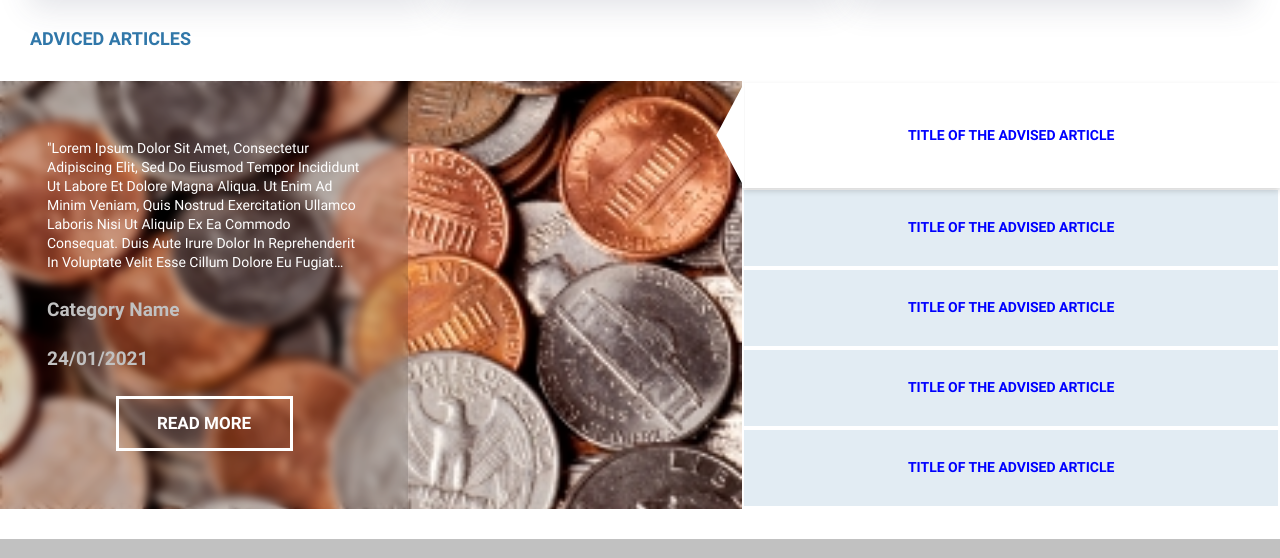
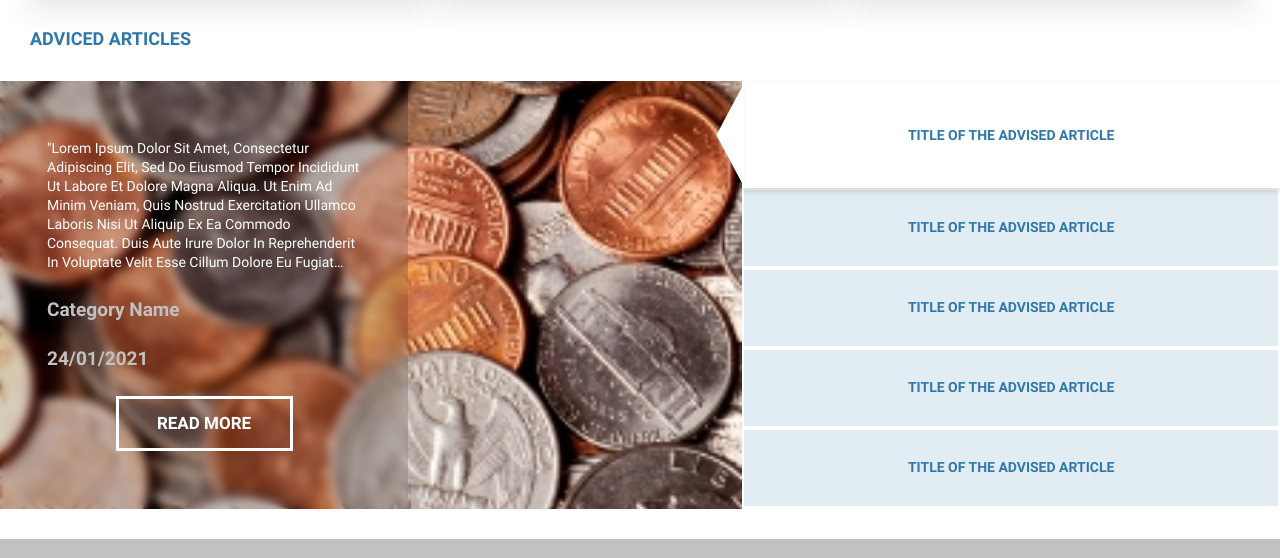
Before and after one commit to Yolosopher/atinati, a plain HTML site: page index.html in a window 1280 px wide. Shown: the part 4429-4987 px from the top of the page. Drawn offline with nearby package versions, Linux system fonts and the light colour scheme.

Commit message:
blue to $blue

```diff
--- a/assets/css/homepage-zone3.sass
+++ b/assets/css/_homepage-zone3.sass
@@ -208,7 +208,7 @@
         @include font(14px, 19px)
         background-color: $skyblue
         border: 2px solid #fff
-        color: blue
+        color: $blue
         text-transform: uppercase
         box-shadow: 0px 3px 6px rgba(0, 0, 0, 0)
         @include plus700()
```
Also changed, not shown: assets/css/style.css, 1 other file.
